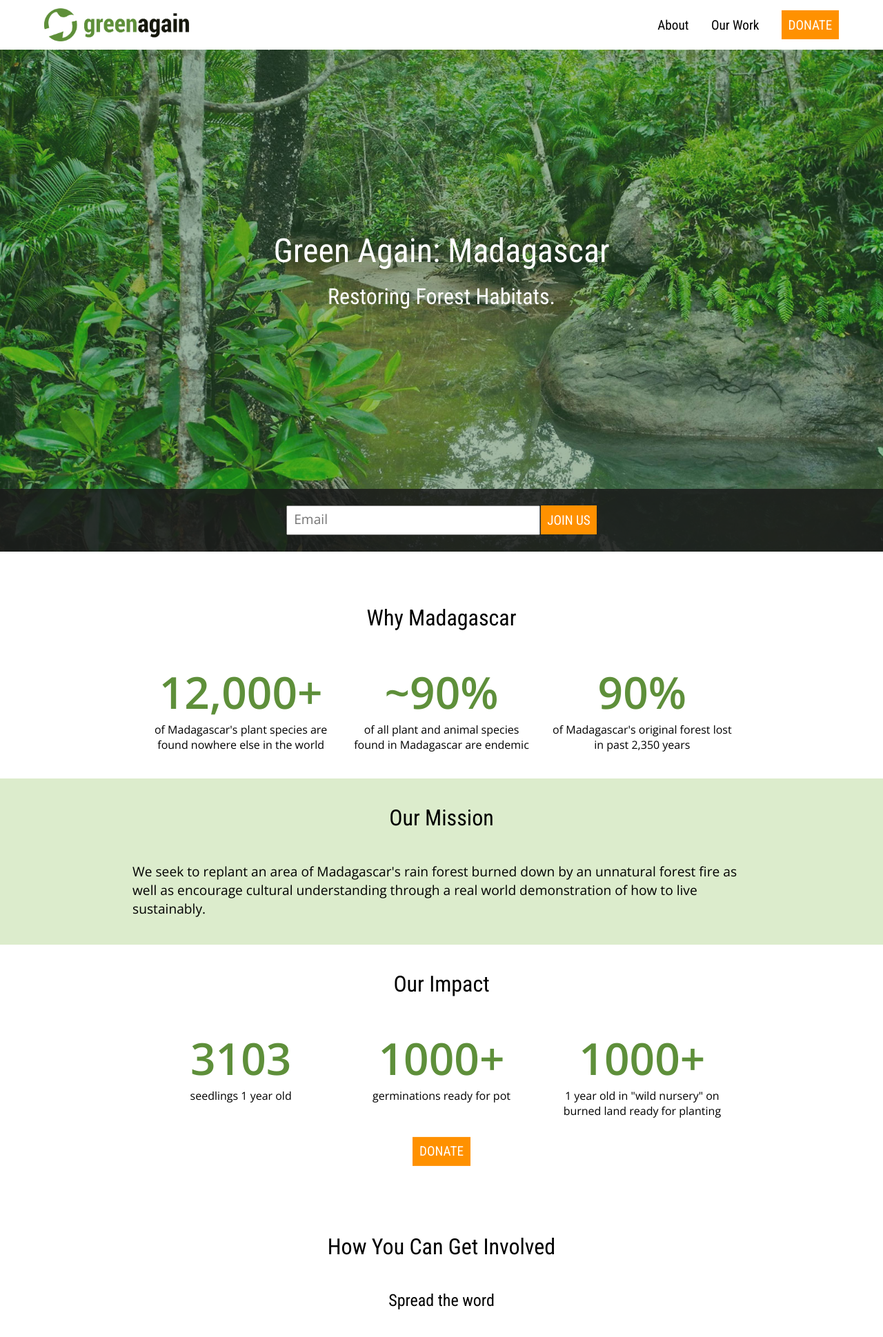
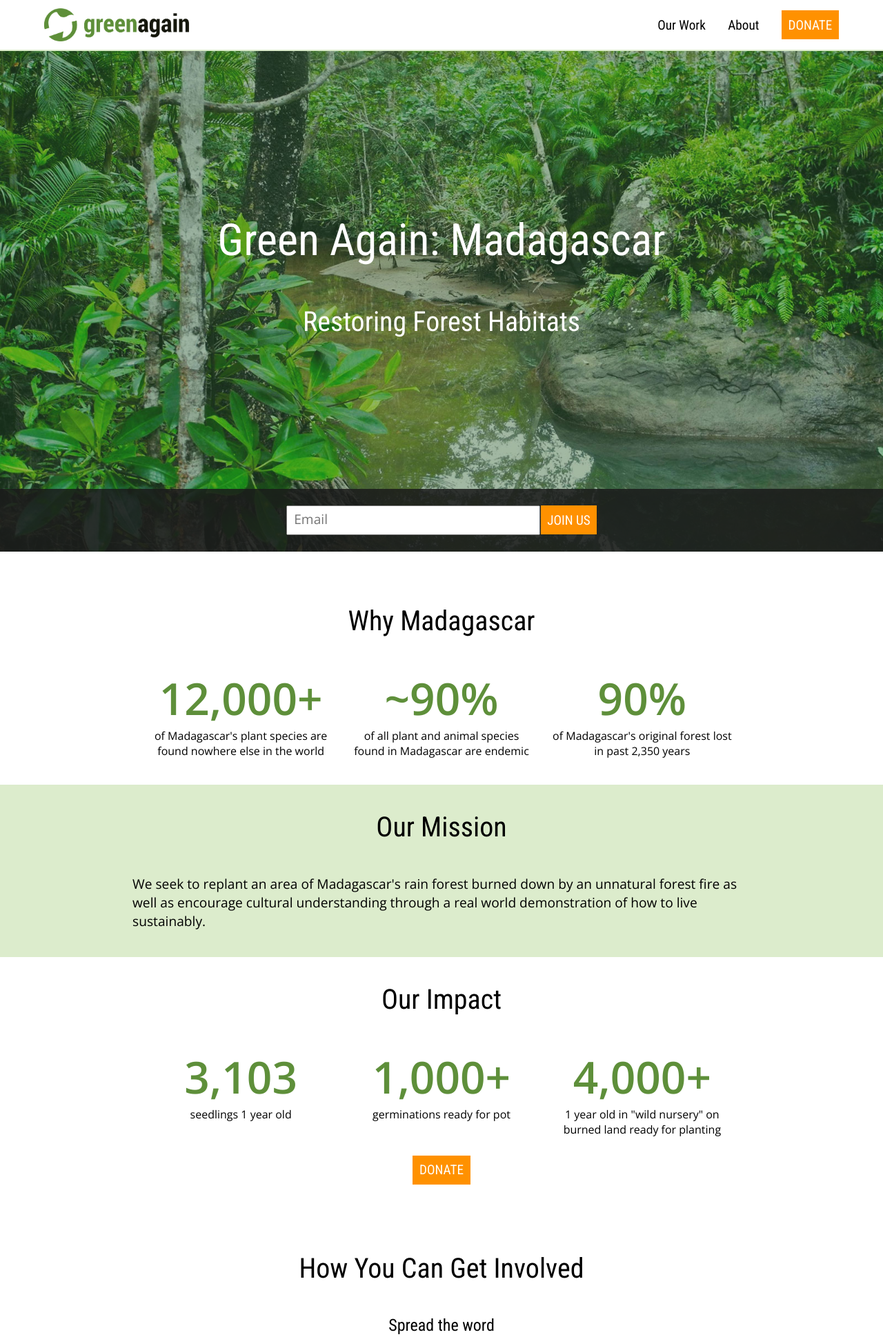
Before and after one commit to josh-mutian/green-again-website, a PHP site: page / in a window 1280 px wide. Shown: the top 1939 px of the page at 69% size. Run offline with PHP 8.4, Linux system fonts and the light colour scheme.

Commit message:
Minor changes to homepage and nav bar.

```diff
--- a/index.php
+++ b/index.php
@@ -23,8 +23,8 @@
 
         <p>
             <span class='headline-size'>Green Again: Madagascar</span>
-            <br><br>
-            <span class='title-size'>Restoring Forest Habitats.</span>
+            <br><br><br><br>
+            <span class='title-size'>Restoring Forest Habitats</span>
         </p>
         <div id='top-join-us'>
             <form>
@@ -59,15 +59,15 @@
         <div class='section-title title-size'>Our Impact</div>
         <div class='pad-below-3em'>
             <div class='stat-triptych triptych'>
-                <p class='stat-number'><span class='counter'>3103</span></p>
+                <p class='stat-number'><span class='counter'>3,103</span></p>
                 <p class='stat-desc'>seedlings 1 year old</p>
             </div>
             <div class='stat-triptych triptych'>
-                <p class='stat-number'><span class='counter'>1000</span>+</p>
+                <p class='stat-number'><span class='counter'>1,000</span>+</p>
                 <p class='stat-desc'>germinations ready for pot</p>
             </div>
             <div class='stat-triptych triptych'>
-                <p class='stat-number'><span class='counter'>1000</span>+</p>
+                <p class='stat-number'><span class='counter'>4,000</span>+</p>
                 <p class='stat-desc'>1 year old in "wild nursery" on burned land ready for planting</p>
             </div>
         </div>
--- a/navbar/navbar.css
+++ b/navbar/navbar.css
@@ -4,6 +4,10 @@
     padding: .75em 5% .75em 5%;
     background-color: #FFFFFF;
     display: block;
+    position: fixed;
+    top: 0;
+    left: 0;
+    z-index: 5;
 }
 
 #nav-bar img {
@@ -25,6 +29,15 @@
     height: 100%
 }
 
+#nav-bar-shadow {
+    height: 2px;
+    width: 100%;
+    background-color: #DCECCC;
+    position: fixed;
+    top: 4.5em;
+    z-index: 5;
+}
+
 .nav-item {
     padding: 0;
     display: inline-block;
--- a/navbar/navbar.js
+++ b/navbar/navbar.js
@@ -0,0 +1,7 @@
+$(document).ready(function(){
+    $('.nav-item').hover(function(){
+        $(this).css('color', '#5E8F3A');
+    }, function(){
+        $(this).css('color', '#000000')
+    });
+});
--- a/navbar/navbar.php
+++ b/navbar/navbar.php
@@ -2,8 +2,9 @@
 <div id='nav-bar'>
     <a href='/'><img src='/icon_src/ga_logo.png' /></a>
     <div id='nav-container'>
+        <a href='/work'><div class='nav-item vertical-center'>Our Work</div></a>
         <a href='/about'><div class='nav-item vertical-center'>About</div></a>
-        <a href='/work'><div class='nav-item vertical-center'>Our Work</div></a>
         <a href='https://www.paypal.com/cgi-bin/webscr?cmd=_donations&business=SJQDUHJ9MWVRS&lc=US&item_name=Green%20Again%20Madagascar&item_number=Ivoloina%20Park%20Project&currency_code=USD&bn=PP%2dDonationsBF%3abtn_donateCC_LG%2egif%3aNonHosted'><div class='button vertical-center' style='margin-left: 1.5em'>DONATE</div></a>
     </div>
 </div>
+<div id='nav-bar-shadow'></div>
--- a/public/public.css
+++ b/public/public.css
@@ -22,7 +22,7 @@ body {
     color: #FFFFFF;
     text-align: center;
     position: relative;
-    top: 40%;
+    top: 50%;
     transform: translateY(-50%);
 }
 
@@ -71,11 +71,11 @@ body {
 }
 
 .headline-size {
-    font-size: 3em;
+    font-size: 4em;
 }
 
 .title-size {
-    font-size: 2em;
+    font-size: 2.5em;
 }
 
 .subtitle-size {
--- a/public/public_scripts.php
+++ b/public/public_scripts.php
@@ -1,2 +1,3 @@
 <script src='/scripts/jquery-2.2.0.min.js'></script>
 <script src='/public/public_js.js'></script>
+<script src='/navbar/navbar.js'></script>
```
Also changed, not shown: about/index.php (+5 -7 lines), work/index.php (+5 -7 lines), README.md.
